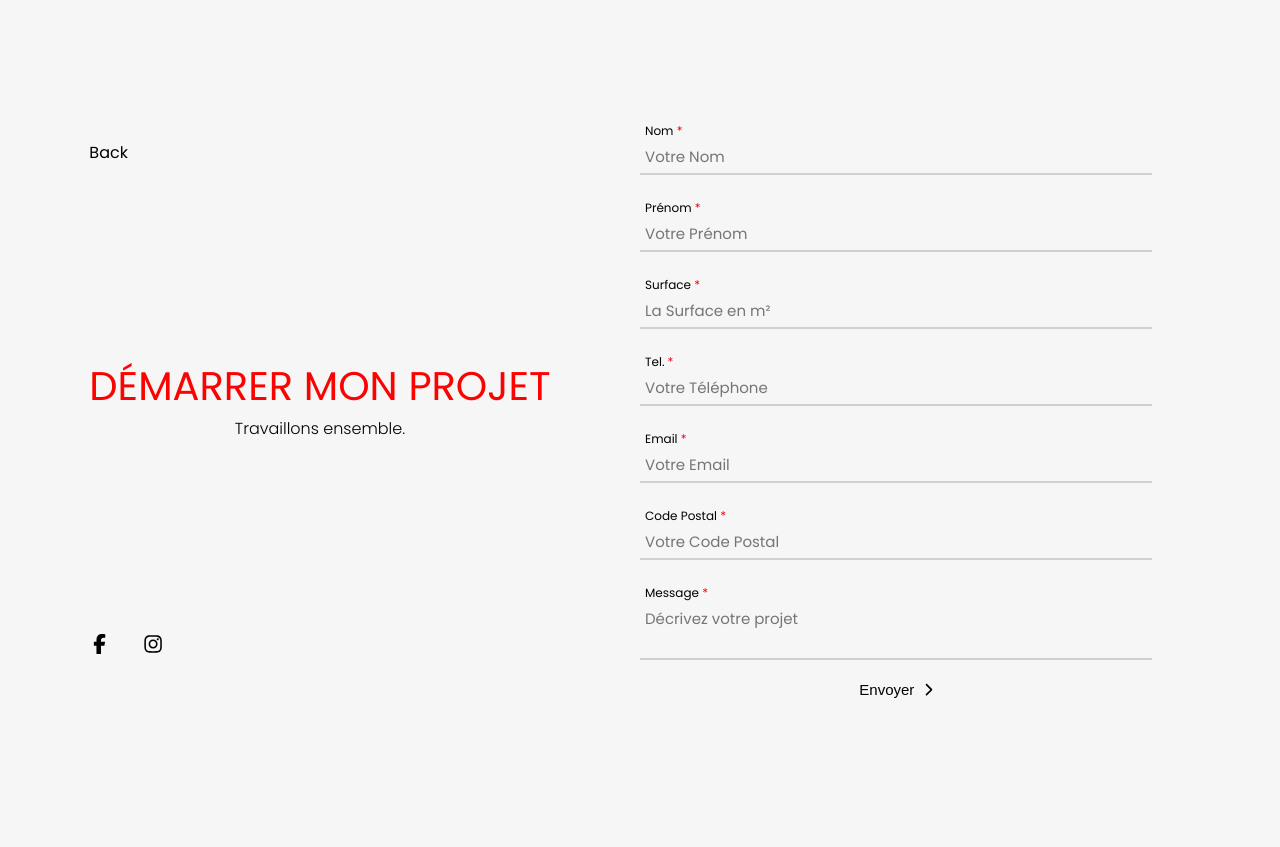
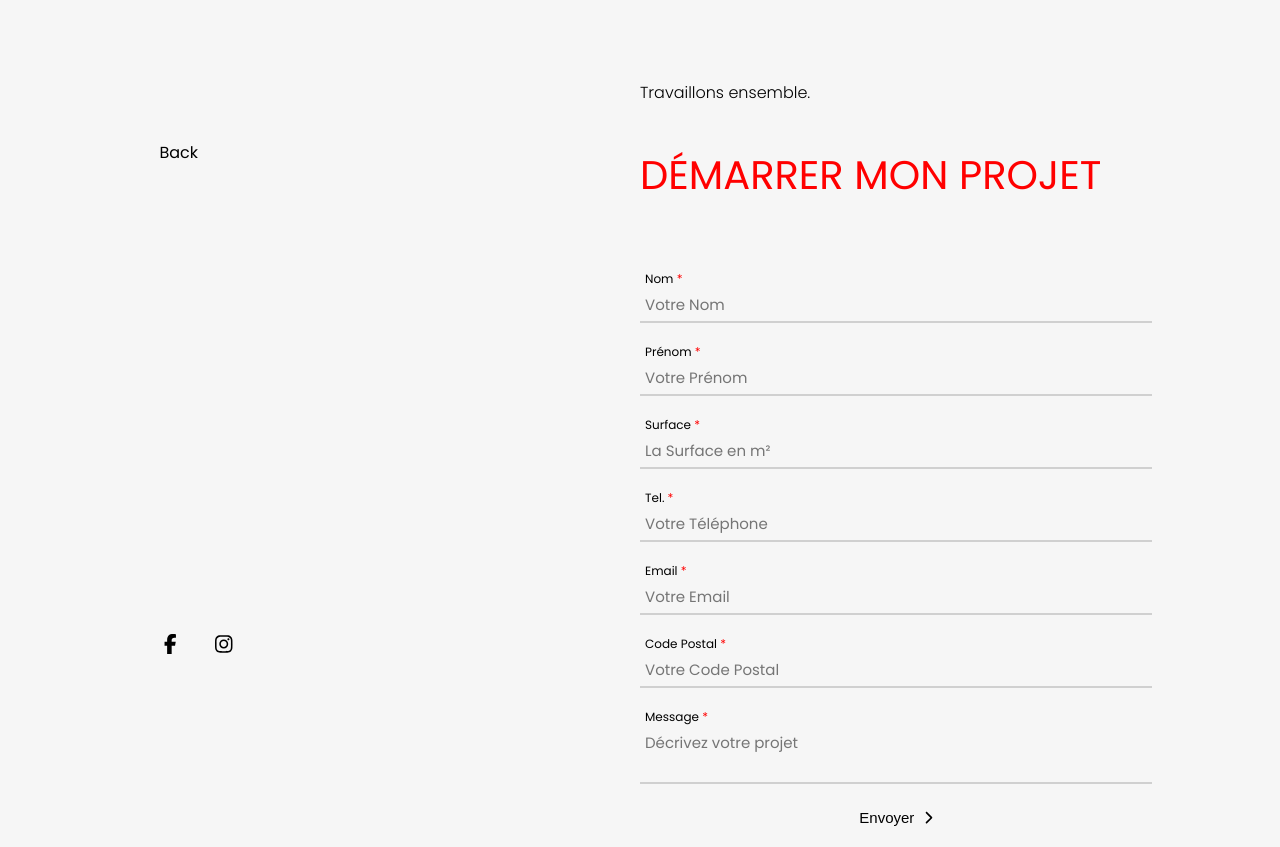
Before and after one commit to Scharlyopitz/CHEYSSOI-PARIS, a React (Vite) app: page /demarrermonprojet in a window 1280 px wide. Before the commit the page ends 800 px from the top, so only its background shows below. Built offline with nearby package versions, Linux system fonts and the light colour scheme.

Commit message:
Design de la page demarrer mon projet

```diff
--- a/src/components/DemarrerMonProjet/Formulaire.jsx
+++ b/src/components/DemarrerMonProjet/Formulaire.jsx
@@ -99,6 +99,10 @@ export default function Formulaire() {
   return (
     <div className="formulaire">
       <form onSubmit={(e) => sendEmail(e)}>
+        <div className="title">
+          <span>Travaillons ensemble.</span>
+          <h2>Démarrer mon projet</h2>
+        </div>
         <span
           className="message"
           style={{
--- a/src/pages/DemarrerProjet.jsx
+++ b/src/pages/DemarrerProjet.jsx
@@ -2,6 +2,8 @@ import React from "react";
 import Formulaire from "../components/DemarrerMonProjet/Formulaire";
 import Socials from "../components/Footer/Socials";
 import { useNavigate } from "react-router-dom";
+import { FontAwesomeIcon } from "@fortawesome/react-fontawesome";
+import { faChevronLeft } from "@fortawesome/free-solid-svg-icons";
 
 export default function DemarrerProjet() {
   return (
@@ -16,7 +18,6 @@ function LeftPart() {
   return (
     <div className="leftPart">
       <Button />
-      <Title />
       <Socials />
     </div>
   );
@@ -30,7 +31,8 @@ function LeftPart() {
 
     return (
       <div className="button" onClick={() => handleGoBack()}>
-        Back
+        <FontAwesomeIcon icon={faChevronLeft} style={{ color: "#000000" }} />
+        <div>Back</div>
       </div>
     );
   }
--- a/src/sass/pages/_demarrerProjet.scss
+++ b/src/sass/pages/_demarrerProjet.scss
@@ -1,40 +1,50 @@
 #demarrerprojet {
-  display: flex;
-  flex-direction: column;
-  justify-content: end;
   background: $White;
   color: $Black;
+  min-height: 100vh;
+  padding: 10vh 0 2vh;
 
   .leftPart {
     display: flex;
     flex-direction: column;
     justify-content: space-between;
     align-items: start;
-    position: absolute;
+    position: fixed;
     top: 50%;
     left: 25%;
     transform: translate(-50%, -50%);
     height: 65%;
+    width: 25%;
 
     .button {
+      overflow: hidden;
+      display: flex;
+      gap: 5px;
+
+      div {
+        transform: translateX(-13px);
+        transition: transform 0.3s cubic-bezier(0.65, 0, 0.35, 1);
+      }
+
+      svg {
+        padding-top: 13%;
+        overflow: hidden;
+        font-size: 12px;
+        path {
+          transform: translateX(-100%);
+          transition: transform 0.3s cubic-bezier(0.65, 0, 0.35, 1);
+        }
+      }
+
       &:hover {
         cursor: pointer;
-      }
-    }
 
-    .title {
-      display: flex;
-      flex-direction: column;
-      align-items: center;
-
-      h2 {
-        font-weight: 400;
-        font-size: 40px;
-        color: $Red;
-      }
-
-      span {
-        font-weight: 300;
+        div {
+          transform: translateX(0);
+        }
+        svg path {
+          transform: translateX(0);
+        }
       }
     }
 
@@ -52,10 +62,25 @@
 
   .formulaire {
     display: flex;
-    align-items: center;
     width: 50%;
-    height: 100vh;
     margin-left: 50vw;
+
+    .title {
+      display: flex;
+      flex-direction: column;
+
+      h2 {
+        margin: 5vh 0;
+        text-align: start;
+        font-weight: 400;
+        font-size: 40px;
+        color: $Red;
+      }
+
+      span {
+        font-weight: 300;
+      }
+    }
 
     .message {
       padding: 0 0 5px 5px;
@@ -94,7 +119,7 @@
       position: relative;
       display: flex;
       flex-direction: column;
-      gap: 3vh;
+      gap: 20px;
 
       span {
         color: $Red;
@@ -111,7 +136,7 @@
       align-items: center;
       gap: 10px;
       position: relative;
-      margin: 2vh auto 0;
+      margin: 20px auto 0;
       background: transparent;
       padding: 5px 20px;
       border: none;
--- a/src/style/style.css
+++ b/src/style/style.css
@@ -386,38 +386,49 @@ footer .general {
 }
 
 #demarrerprojet {
-  display: flex;
-  flex-direction: column;
-  justify-content: end;
   background: #f6f6f6;
   color: #000000;
+  min-height: 100vh;
+  padding: 10vh 0 2vh;
 }
 #demarrerprojet .leftPart {
   display: flex;
   flex-direction: column;
   justify-content: space-between;
   align-items: start;
-  position: absolute;
+  position: fixed;
   top: 50%;
   left: 25%;
   transform: translate(-50%, -50%);
   height: 65%;
+  width: 25%;
+}
+#demarrerprojet .leftPart .button {
+  overflow: hidden;
+  display: flex;
+  gap: 5px;
+}
+#demarrerprojet .leftPart .button div {
+  transform: translateX(-13px);
+  transition: transform 0.3s cubic-bezier(0.65, 0, 0.35, 1);
+}
+#demarrerprojet .leftPart .button svg {
+  padding-top: 13%;
+  overflow: hidden;
+  font-size: 12px;
+}
+#demarrerprojet .leftPart .button svg path {
+  transform: translateX(-100%);
+  transition: transform 0.3s cubic-bezier(0.65, 0, 0.35, 1);
 }
 #demarrerprojet .leftPart .button:hover {
   cursor: pointer;
 }
-#demarrerprojet .leftPart .title {
-  display: flex;
-  flex-direction: column;
-  align-items: center;
+#demarrerprojet .leftPart .button:hover div {
+  transform: translateX(0);
 }
-#demarrerprojet .leftPart .title h2 {
-  font-weight: 400;
-  font-size: 40px;
-  color: #ff0000;
-}
-#demarrerprojet .leftPart .title span {
-  font-weight: 300;
+#demarrerprojet .leftPart .button:hover svg path {
+  transform: translateX(0);
 }
 #demarrerprojet .leftPart .socials svg {
   font-size: 20px;
@@ -428,10 +439,22 @@ footer .general {
 }
 #demarrerprojet .formulaire {
   display: flex;
-  align-items: center;
   width: 50%;
-  height: 100vh;
   margin-left: 50vw;
+}
+#demarrerprojet .formulaire .title {
+  display: flex;
+  flex-direction: column;
+}
+#demarrerprojet .formulaire .title h2 {
+  margin: 5vh 0;
+  text-align: start;
+  font-weight: 400;
+  font-size: 40px;
+  color: #ff0000;
+}
+#demarrerprojet .formulaire .title span {
+  font-weight: 300;
 }
 #demarrerprojet .formulaire .message {
   padding: 0 0 5px 5px;
@@ -466,7 +489,7 @@ footer .general {
   position: relative;
   display: flex;
   flex-direction: column;
-  gap: 3vh;
+  gap: 20px;
 }
 #demarrerprojet .formulaire .middle span {
   color: #ff0000;
@@ -480,7 +503,7 @@ footer .general {
   align-items: center;
   gap: 10px;
   position: relative;
-  margin: 2vh auto 0;
+  margin: 20px auto 0;
   background: transparent;
   padding: 5px 20px;
   border: none;
```
Also changed, not shown: 1 other file (tests, documents, lock files or other folders).
